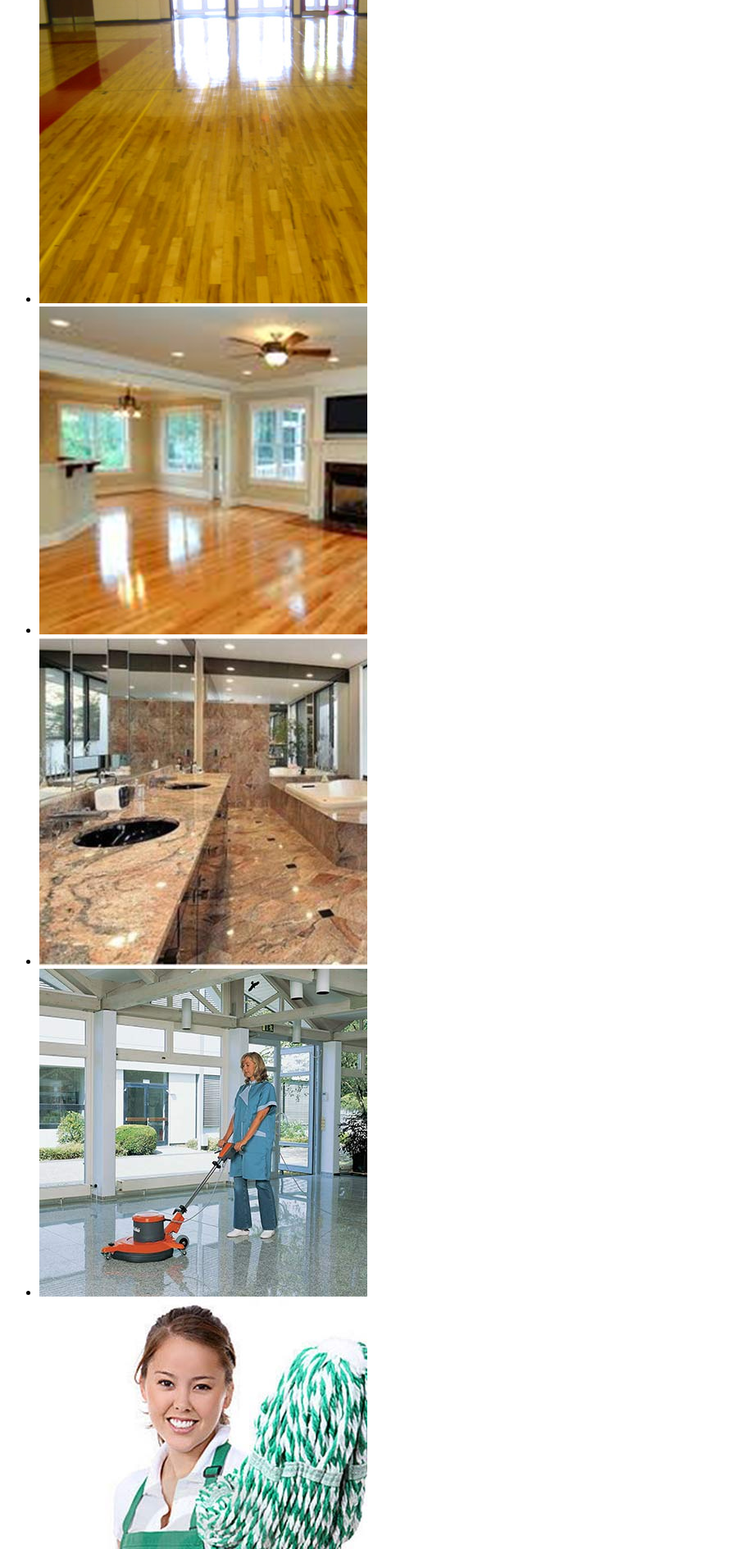
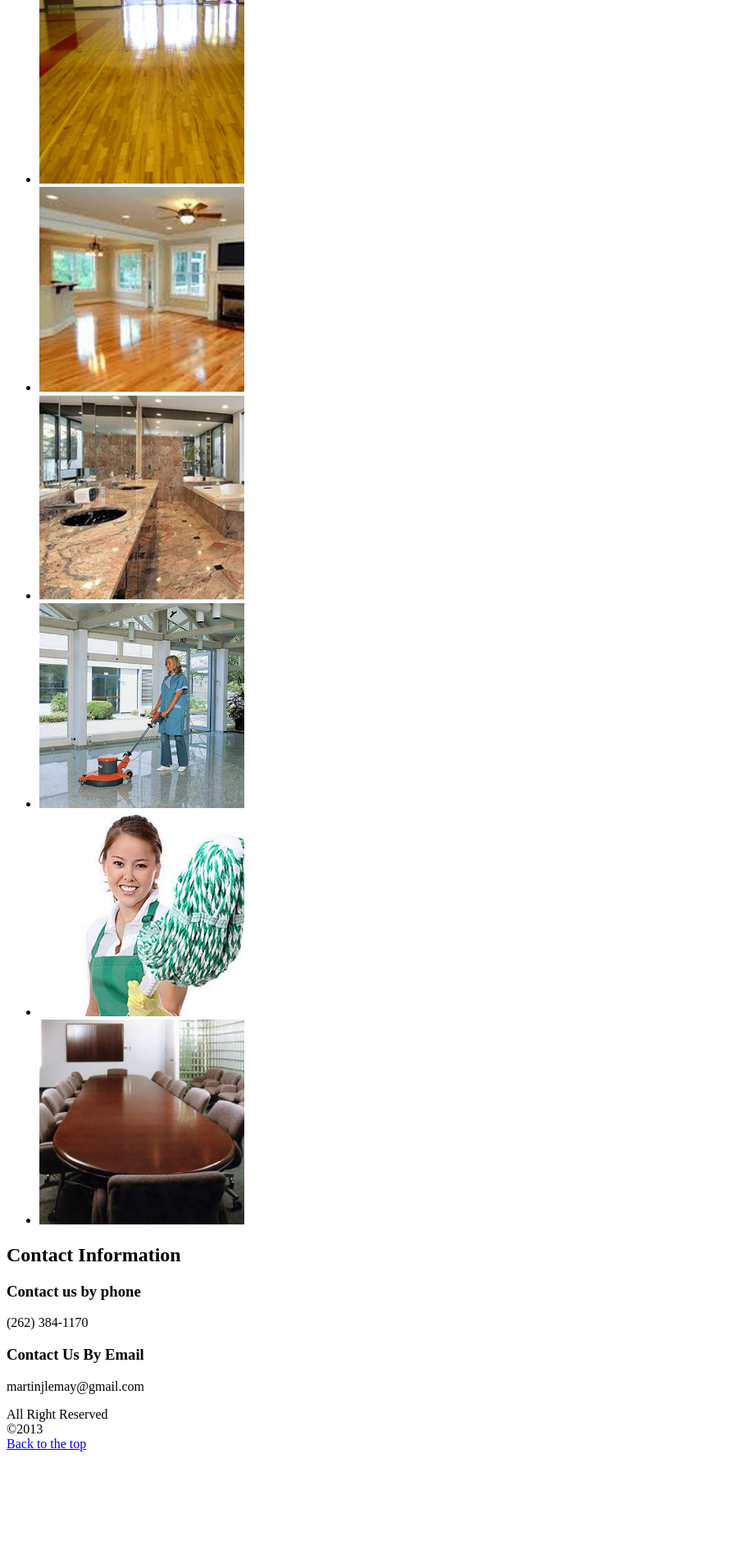
Before and after one commit to martinjlemay/wds, a plain HTML site: page index.html in a window 1280 px wide. Shown: the part 910-2800 px from the top of the page at 82% size, without its empty margins (0-899 px from the left). After the commit the page ends 2697 px from the top, so only its background shows below. Drawn offline with Linux system fonts and the light colour scheme.

Commit message:
added css

```diff
--- a/css/main.css
+++ b/css/main.css
@@ -1,4 +1,3 @@
 /* Header Styles----------------------------------- */
-p {
 	color: red;
 }
--- a/index.html
+++ b/index.html
@@ -4,13 +4,11 @@
 		<meta charset="utf-8">
 		<title>Dust Till Dawn Cleaning Service</title>
 		<link rel= "stylesheet" href="css/main.css">
+		<link href='http://fonts.googleapis.com/css?family=Yanone+Kaffeesatz:400,700'
+		rel='stylesheet' type='text/css'>
 	</head>
 	<body>
 		<header id="top">
-			<img src="images/maid.png" width= "215" height= "150" alt= "Image of
-			Maid with Vacuum" title= "maid with vacuum">
-			<h1><a href="index.html">Dust Till Dawn Home Page</a></h1>
-			<div>
 			<nav>
 				<ul>
 					<li><a href="#top">Home</a></li>
@@ -19,10 +17,14 @@
 					<li><a href="#contact">Contact Us</a></li>
 				</ul>
 			</nav>
+			<div id= "logo">
+			<img src="images/maid.png" width= "215" height= "150" alt= "Image of
+			Maid with Vacuum" title= "maid with vacuum">
 			</div>
-		</header>
+			<h1 id=  "hometitle">Dust Till Dawn Home Page</h1>
+			</header>
 			<aside>
-				<h2>We Offer Quality, And That Means:</h3>
+				<h2>We Offer Quality, And That Means:</h2>
 					<ul>
 						<li>We use top notch equipment</li>
 						<li>Trained, screened, and insured staff that you can trust</li>
@@ -59,21 +61,21 @@
 				<h2>Gallery</h2>
 				<h3>Here are some examples of our work and employees.</h3>
 					<ul>
-						<li><img src="images/gymfloors.jpg" width= "400" height= "400"
+						<li><img src="images/gymfloors.jpg" width= "250" height= "250"
 					 	alt= "picture of a gym floor" title= "gym floor"></li>
-						<li><img src="images/cleankitchen2.jpg" width= "400" height= "400"
+						<li><img src="images/cleankitchen2.jpg" width= "250" height= "250"
 						alt= "picture of a clean kitchen floor" title= "clean kitchen">
 						</li>
-						<li><img src="images/marblebathroom2.jpg" width= "400" height=
-						"400" alt= "picture of clean marble bathroom floor" title=
+						<li><img src="images/marblebathroom2.jpg" width= "250" height=
+						"250" alt= "picture of clean marble bathroom floor" title=
 						"marble floor" ></li>
-						<li><img src="images/floorcleaning12.jpg" width= "400" height=
-						"400" alt= "picture of women cleaning a floor" title=
+						<li><img src="images/floorcleaning12.jpg" width= "250" height=
+						"250" alt= "picture of women cleaning a floor" title=
 						"floor cleaning"></li>
-						<li><img src="images/maidmop2.jpg" width= "400" height= "400"
+						<li><img src="images/maidmop2.jpg" width= "250" height= "250"
 						alt= "picture of maid with a mop in her hands" title= "maid mop">
 						</li>
-						<li><img src="images/table.jpg" width= "400" height= "400"
+						<li><img src="images/table.jpg" width= "250" height= "250"
 						alt= "picture of board room table" title= "boardroom table"></li>
 					</ul>
 			</div>
```
Also changed, not shown: images/backimgdtd.png (added).
